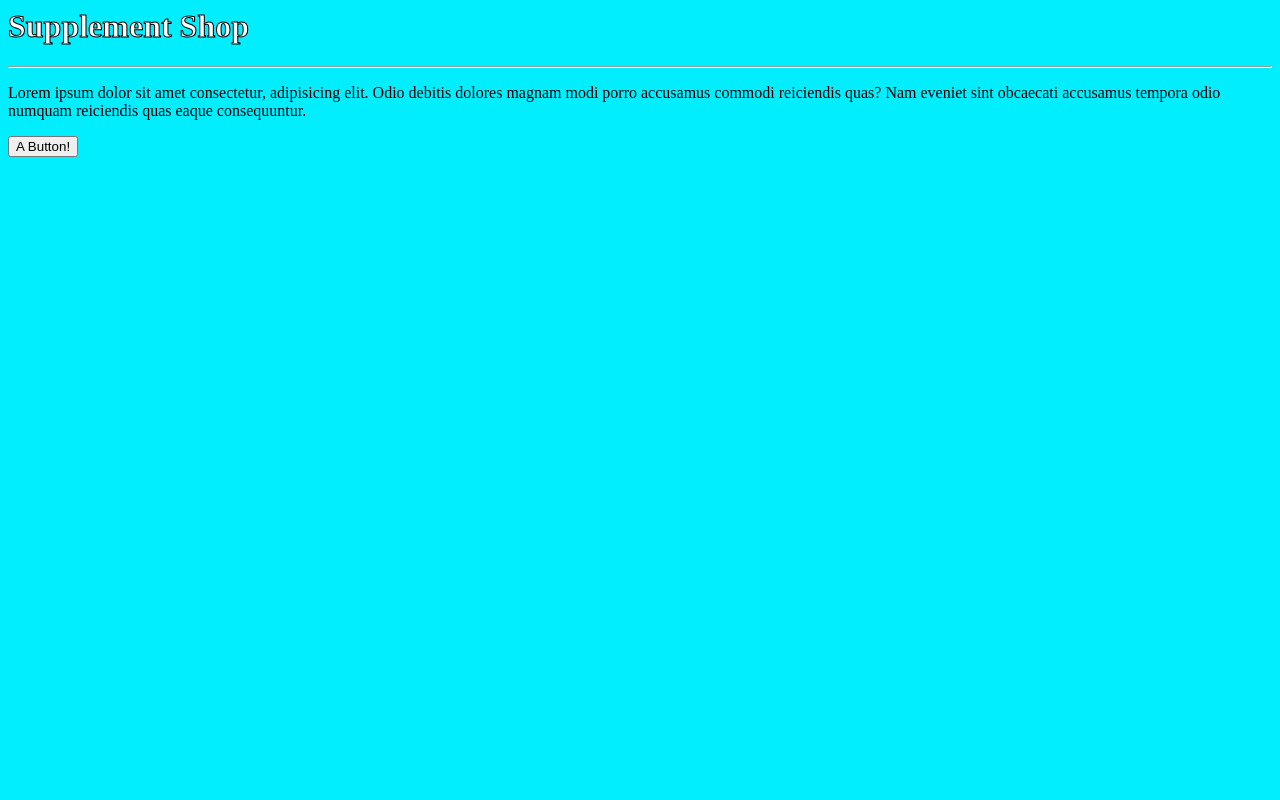
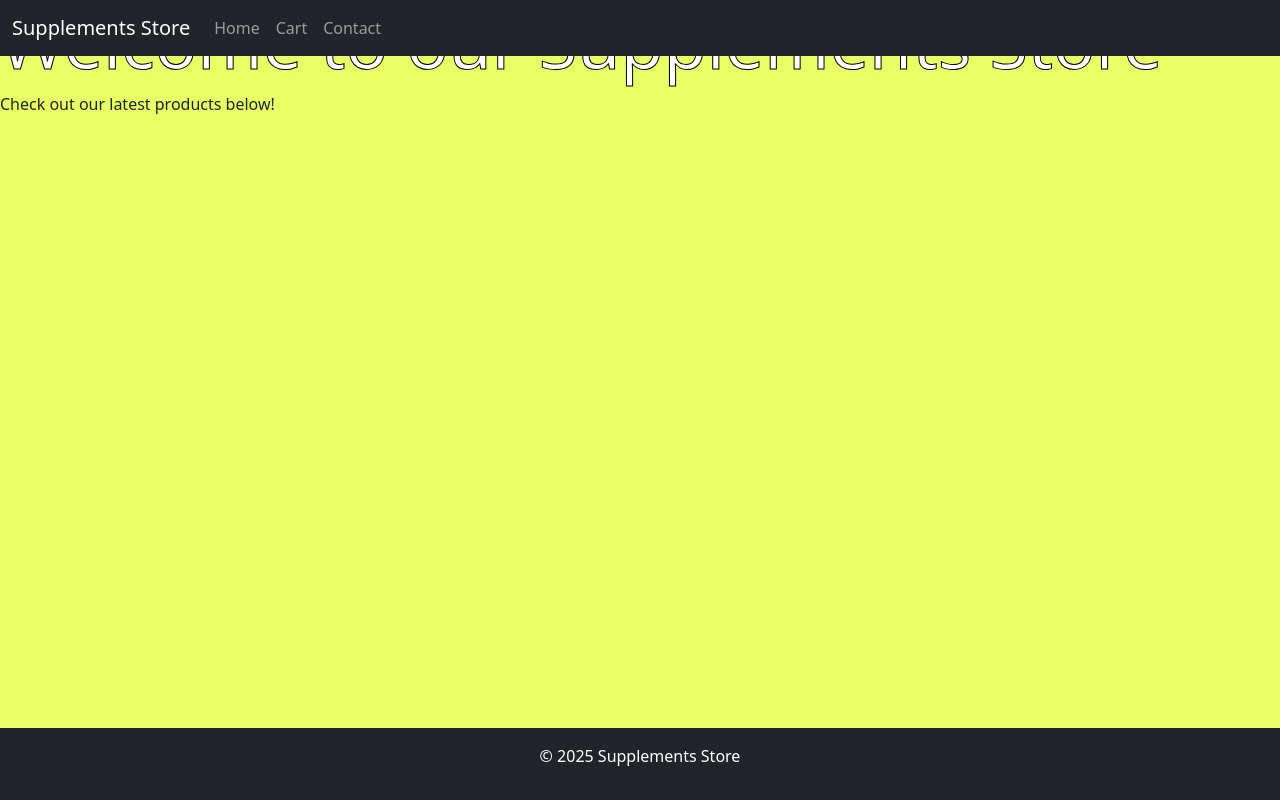
Before and after one commit to Pharos1/Supplements-Store, a PHP site: page / in a window 1280 px wide. Run offline with PHP 8.4, Linux system fonts and the light colour scheme.

Commit message:
Refactored repo layout for modular pages
-Deprecated old styles.css
-Using modular system where navbar, header and footer are separated and assembled in layout.php

```diff
--- /dev/null
+++ b/public/includes/footer.php
@@ -0,0 +1,7 @@
+<footer class="bg-dark text-white text-center py-3 mt-auto fixed-bottom">
+    <p>&copy; 2025 Supplements Store</p>
+</footer>
+
+<script src="https://cdn.jsdelivr.net/npm/bootstrap@5.3.3/dist/js/bootstrap.bundle.min.js"></script>
+</body>
+</html>
--- /dev/null
+++ b/public/includes/header.php
@@ -0,0 +1,9 @@
+<!DOCTYPE html>
+<html lang="en">
+<head>
+    <meta charset="UTF-8">
+    <title>Supplements Store</title>
+    <link href="https://cdn.jsdelivr.net/npm/bootstrap@5.3.3/dist/css/bootstrap.min.css" rel="stylesheet">
+    <link rel="stylesheet" href="/style.css">
+</head>
+<body>
--- /dev/null
+++ b/public/includes/navbar.php
@@ -0,0 +1,11 @@
+
+<nav class="navbar navbar-expand-lg navbar-dark bg-dark fixed-top">
+    <div class="container-fluid">
+        <a class="navbar-brand" href="index.php">Supplements Store</a>
+            <ul class="navbar-nav me-auto">
+            <li class="nav-item"><a class="nav-link" href="index.php">Home</a></li>
+            <li class="nav-item"><a class="nav-link" href="cart.php">Cart</a></li>
+            <li class="nav-item"><a class="nav-link" href="contact.php">Contact</a></li>
+        </ul>
+    </div>
+</nav>
--- a/public/index.php
+++ b/public/index.php
@@ -1,21 +1,4 @@
-
-<html>
-    <head>
-        <link rel="stylesheet" href="assets/css/styles.css"/>
-    </head>
-    <body>
-        <h1> Supplement Shop </h1>
-        <hr>
-        <p> Lorem ipsum dolor sit amet consectetur, adipisicing elit. Odio debitis dolores magnam modi porro accusamus commodi reiciendis quas? Nam eveniet sint obcaecati accusamus tempora odio numquam reiciendis quas eaque consequuntur. </p>
-
-        <form method="post">
-            <input type="submit" name="test" value="A Button!">
-        </form>
-    </body>
-</html>
-
 <?php
-    if (array_key_exists('test', $_POST)){
-        echo "Cliked!<br>";
-    }
+    $content = 'pages/home.php';
+    include 'layout.php';
 ?>
--- /dev/null
+++ b/public/layout.php
@@ -0,0 +1,6 @@
+<?php
+    include 'includes/header.php';
+    include 'includes/navbar.php';
+    include $content; // variable from each page
+    include 'includes/footer.php';
+?>
--- /dev/null
+++ b/public/pages/home.php
@@ -0,0 +1,2 @@
+<h1>Welcome to our Supplements Store</h1>
+<p>Check out our latest products below!</p>
```
Also changed, not shown: README.md, public/assets/css/style.css.
